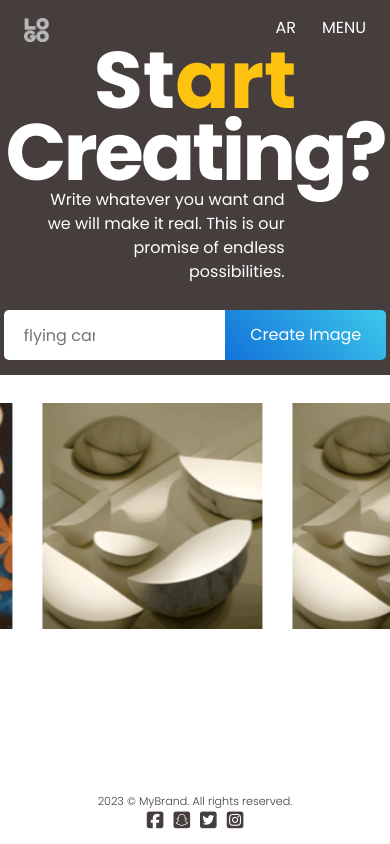
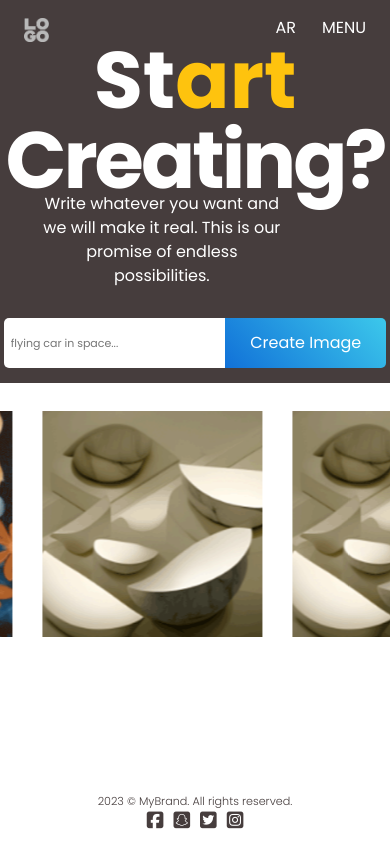
Before and after one commit to hamidhdeveloper/mvp, a React (Create React App) app: page /startcreating in a window 390 px wide. Built offline with nearby package versions, Linux system fonts and the light colour scheme.

Commit message:
start on date 27 feb 1pm so total 2 day and 6 hours spend scroll images added

```diff
--- a/src/components/pages/startcreating/StartCreating.css
+++ b/src/components/pages/startcreating/StartCreating.css
@@ -78,43 +78,31 @@
   justify-content: center;
 }
 
-@media (min-width: 320px) and (max-width: 400px) {
-  h1 {
-    font-size: 4.4em;
+@media (min-width: 320px) {
+  .mycreatingcol h1 {
+    font-size: 3em;
+    letter-spacing: 0;
+    margin-top: 2rem;
+    margin-bottom: 1rem;
   }
-  h2 {
-    font-size: 4em;
-  }
-}
-@media (max-width: 400px) {
-  .mycreatingcol h1 {
-    font-size: 4.4em;
-    letter-spacing: 0px;
-    margin-top: 2rem;
-  }
-}
-@media (max-width: 320px) {
   .mycreatingcol h2 {
-    font-size: 4em;
+    font-size: 3em;
     letter-spacing: -3px;
     margin-top: -2rem;
     margin-left: 19rem;
     margin-bottom: 5rem;
   }
-}
-@media (max-width: 320px) {
   .mycreatingcol p {
-    width: 63%;
-    top: 50%;
-    left: 10%;
+    left: 9%;
+    top: 45%;
+    text-align: center;
+    width: 85%;
   }
-}
-@media (max-width: 320px) {
   .search {
-    width: 23%;
+    width: 18%;
+    padding: 0px 7px;
+    font-size: 11px;
   }
-}
-@media (max-width: 320px) {
   .myImgCarouselcol {
     display: flex;
     justify-content: center;
@@ -128,8 +116,6 @@
     letter-spacing: 0rem;
     margin-top: 2rem;
   }
-}
-@media (max-width: 576px) {
   .mycreatingcol h2 {
     font-size: 5em;
     letter-spacing: -3px;
@@ -137,20 +123,14 @@
     margin-left: 19rem;
     margin-bottom: 5rem;
   }
-}
-@media (max-width: 576px) {
   .mycreatingcol p {
     width: 63%;
     top: 50%;
     left: 10%;
   }
-}
-@media (max-width: 576px) {
   .search {
     width: 23%;
   }
-}
-@media (max-width: 576px) {
   .myImgCarouselcol {
     display: flex;
     justify-content: center;
--- a/src/components/pages/startcreating/StartCreating.scss
+++ b/src/components/pages/startcreating/StartCreating.scss
@@ -70,56 +70,42 @@
    display: flex;
    justify-content: center;
   }
+
 //  extra small devices
-// small devices
 
-@media (min-width: 320px) and (max-width: 400px) {
-   h1 {
-      font-size:4.4em;
+
+@media (min-width: 320px){
+   .mycreatingcol h1 {
+      font-size: 3em;
+      letter-spacing: 0;
+      margin-top: 2rem;
+      margin-bottom: 1rem;
    }
-   h2 {
-      font-size:4em;
-   }
-}
-@media (max-width: 400px) {
-   .mycreatingcol h1 {
-      font-size: 4.4em;
-    letter-spacing: 0px;
-    margin-top: 2rem;
-   }
- }
- @media (max-width: 320px) {
    .mycreatingcol h2 {
-      font-size: 4em;
+      font-size: 3em;
     letter-spacing: -3px;
     margin-top: -2rem;
     margin-left: 19rem;
     margin-bottom: 5rem;
    }
- }
- @media (max-width: 320px) {
    .mycreatingcol p {
-      width: 63%;
-      top: 50%;
-      left: 10%;
+      left: 9%;
+      top: 45%;
+      text-align: center;
+      width: 85%;
    }
- }
- @media (max-width: 320px) {
    .search {
-      width: 23%;
+      width: 18%;
+    padding: 0px 7px;
+    font-size: 11px;
    }
- }
- @media (max-width: 320px) {
    .myImgCarouselcol{
       display: flex;
        justify-content: center;
        align-items: center;
        margin-top: 1rem;
      }
- }
-
-
-
+}
 
 
 // small devices
@@ -129,8 +115,6 @@
     letter-spacing: 0rem;
     margin-top: 2rem;
    }
- }
- @media (max-width: 576px) {
    .mycreatingcol h2 {
       font-size: 5em;
     letter-spacing: -3px;
@@ -138,20 +122,14 @@
     margin-left: 19rem;
     margin-bottom: 5rem;
    }
- }
- @media (max-width: 576px) {
    .mycreatingcol p {
       width: 63%;
       top: 50%;
       left: 10%;
    }
- }
- @media (max-width: 576px) {
    .search {
       width: 23%;
    }
- }
- @media (max-width: 576px) {
    .myImgCarouselcol{
       display: flex;
        justify-content: center;
@@ -159,12 +137,3 @@
        margin-top: 1rem;
      }
  }
-
-
-
-//  @media (max-width: 576px) {
-//    .mycarousel,.mycarousel1 {
-//        left: 4%;
-//        top: 20%;
-//  }
-// }
```
Also changed, not shown: 1 other file (tests, documents, lock files or other folders).
